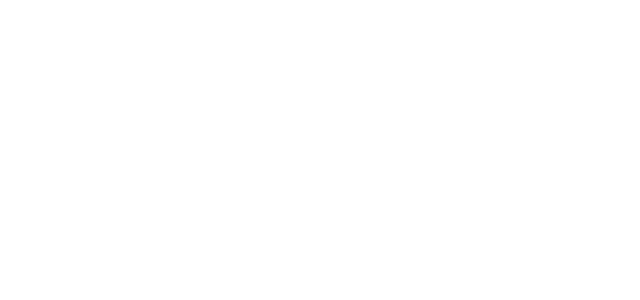
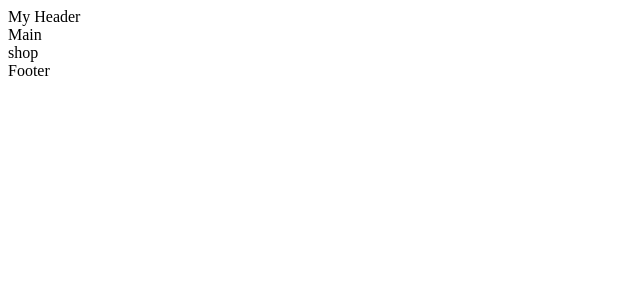
Before and after one commit to AlessioMaria5/dc-project, a Vue app: page / in a window 1280 px wide. Shown: the top 300 px of the page, without its empty margins (0-640 px from the left). Built offline with nearby package versions, Linux system fonts and the light colour scheme.

Commit message:
inserimento components

```diff
--- a/src/App.vue
+++ b/src/App.vue
@@ -1,18 +1,28 @@
 <template>
   <div id="app">
 
-
+    <DcHeader/>
+    <DcMain/>
+    <DcShop />
+    <DcFooter />
   </div>
 </template>
 
 <script>
+import DcHeader from "./components/dc-header.vue";
+import DcMain from "./components/dc-main.vue";
+import DcShop from "./components/dc-shop.vue";
+import DcFooter from "./components/dc-footer.vue";
 
 
 export default {
   name: 'App',
   components: {
-
-  }
+    DcHeader,
+    DcMain,
+    DcShop,
+    DcFooter
+}
 }
 </script>
 
--- a/src/components/dc-footer.vue
+++ b/src/components/dc-footer.vue
@@ -1,10 +1,13 @@
 <template>
-
+  <div class="dc-footer">
+      Footer
+  </div>
 </template>
 
 <script>
+
 export default {
-
+     name: 'DCfooter'
 }
 </script>
 
--- a/src/components/dc-header.vue
+++ b/src/components/dc-header.vue
@@ -1,10 +1,13 @@
 <template>
-
+ <div class="d-cheader">
+     My Header
+ </div>
 </template>
 
 <script>
 export default {
 
+name: 'DCheader'
 }
 </script>
 
--- a/src/components/dc-main.vue
+++ b/src/components/dc-main.vue
@@ -1,10 +1,13 @@
 <template>
-
+  <div class="dc-main">
+      Main
+  </div>
 </template>
 
 <script>
+
 export default {
-
+     name: 'DCmain'
 }
 </script>
 
--- a/src/components/dc-shop.vue
+++ b/src/components/dc-shop.vue
@@ -1,10 +1,13 @@
 <template>
-
+  <div class="dc-shop">
+      shop
+  </div>
 </template>
 
 <script>
+
 export default {
-
+     name: 'DCshop'
 }
 </script>
 
```
